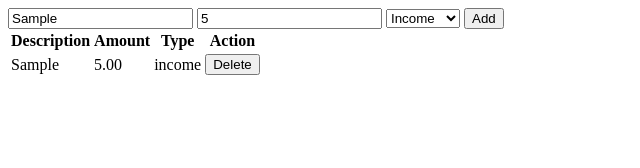
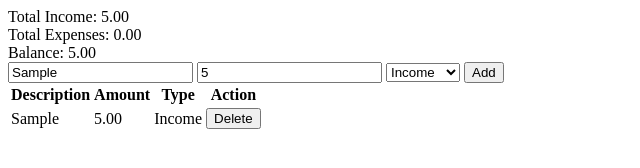
Before and after one commit to GabrieliusVaitkus/Simple-JS-projects, a plain HTML site: page budget-tracker/index.html in a window 1280 px wide. Both pictures are taken after typing "Sample", "5" into the empty fields and a click on the button "Add". Shown: the whole page, without its empty margins (0-640 px from the left). Drawn offline with nearby package versions, Linux system fonts and the light colour scheme.

Commit message:
Finished basic functions, started on canvas

```diff
--- a/budget-tracker/index.html
+++ b/budget-tracker/index.html
@@ -8,6 +8,15 @@
     </head>
     <body>
         <div class="input-section">
+            <div id="incomeDiv">
+                Total Income: <span id="totalIncomeDisplay">0</span>
+            </div>
+            <div id="expensesDiv">
+                Total Expenses: <span id="totalExpensesDisplay">0</span>
+            </div>
+            <div id="balanceDiv">
+                Balance: <span id="balanceDisplay">0</span>
+            </div>
             <input type="text" id="description" placeholder="Description">
             <input type="number" id="amount" placeholder="Amount">
             <select id="type">
@@ -26,7 +35,9 @@
                 </thead>
                 <tbody></tbody>
             </table>
+            <canvas id="budgetChart" width="400" height="200"></canvas>
         </div>
+        <script src="https://cdn.jsdelivr.net/npm/chart.js"></script>
         <script src="./script.js"></script>
     </body>
 </html>
--- a/budget-tracker/script.js
+++ b/budget-tracker/script.js
@@ -4,6 +4,10 @@ const amountInput = document.getElementById('amount');
 const typeSelect = document.getElementById('type');
 const addButton = document.getElementById('add');
 const entriesTableBody = document.querySelector('#entries tbody');
+const totalIncomeDisplay = document.getElementById('totalIncomeDisplay');
+const totalExpensesDisplay = document.getElementById('totalExpensesDisplay');
+const balanceDisplay = document.getElementById('balanceDisplay');
+const ctx = document.getElementById('budgetChart').getContext('2d');
 //Event listener for the "Add" button to trigger the "addEntry" function
 addButton.addEventListener('click', addEntry);
 //Function to handle the logic when "Add" is clicked
@@ -27,7 +31,7 @@ function addEntry() {
     //Populate cells with the user input
     descriptionCell.textContent = description;
     amountCell.textContent = amount.toFixed(2);
-    typeCell.textContent = type;
+    typeCell.textContent = type.charAt(0).toUpperCase() + type.slice(1);
     //Creation of "Delete" button, so the user would be able to delete an entry
     const deleteButton = document.createElement('button');
     deleteButton.textContent = 'Delete';
@@ -36,4 +40,33 @@ function addEntry() {
         entriesTableBody.removeChild(newRow);
     });
     actionCell.appendChild(deleteButton);
+    updateDisplay();
 }
+//Update the display "updateDisplay" functions will calculate the total income, expenses and balance based on the entries.
+function updateDisplay() {
+    const rows = document.querySelectorAll("#entries tbody tr");
+    let totalIncome = 0;
+    let totalExpenses = 0;
+
+    rows.forEach(row => {
+        const amount = parseFloat(row.cells[1].textContent);
+        const type = row.cells[2].textContent;
+
+        if (type === "Income") {
+            totalIncome += amount;
+        } else if (type === "Expense") {
+            totalExpenses += amount;
+        }
+    });
+
+    const balance = totalIncome - totalExpenses;
+
+    totalIncomeDisplay.textContent = totalIncome.toFixed(2);
+    totalExpensesDisplay.textContent = totalExpenses.toFixed(2);
+    balanceDisplay.textContent = balance.toFixed(2);
+}
+updateDisplay();
+
+function renderChart(income, expenses) {
+
+}
```
